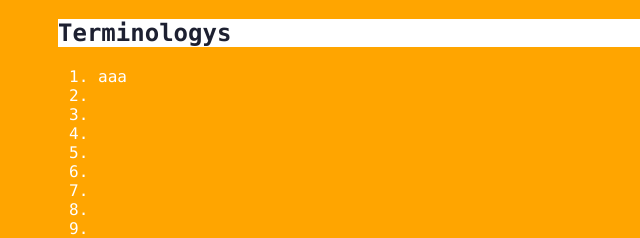
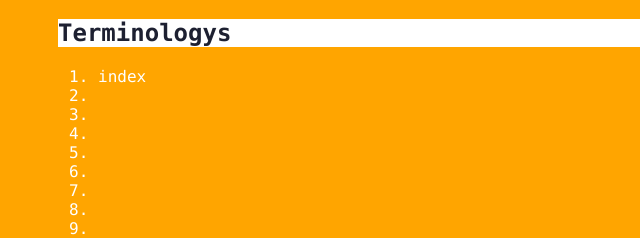
Before and after one commit to Guo-xuejian/git_learning, a plain HTML site: page index.html in a window 1280 px wide. Both pictures are taken after a click on the element "Terminologys". Shown: the part 226-464 px from the top of the page, 0-640 px from the left. Drawn offline with Linux system fonts and the light colour scheme.

Commit message:
fix conflict

```diff
--- a/index.html
+++ b/index.html
@@ -14,7 +14,7 @@
         <div class="accordion"><h1>Terminologys</h1></div>
             <div class="panel">
                 <ol>
-                    <li>aaa</li>
+                    <li>index</li>
                     <li></li>
                     <li></li>
                     <li></li>
```
